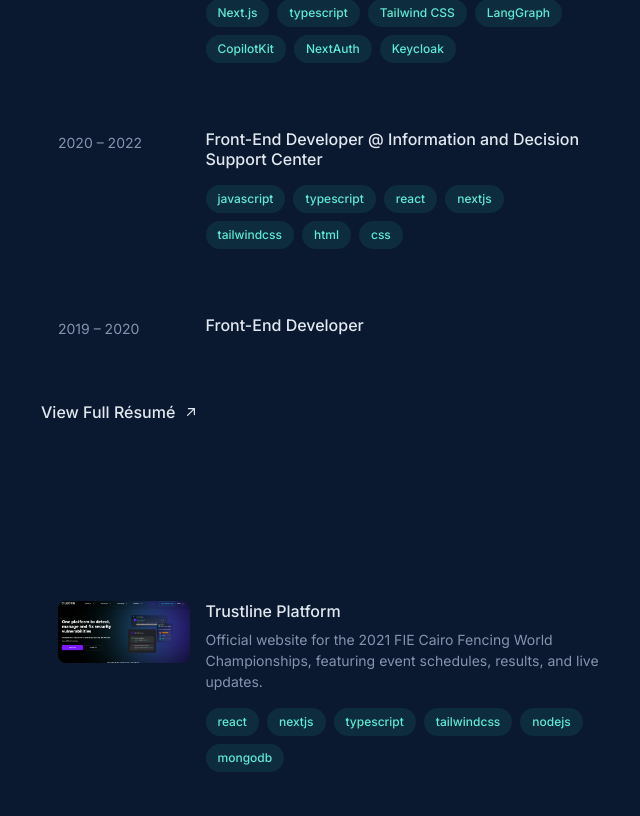
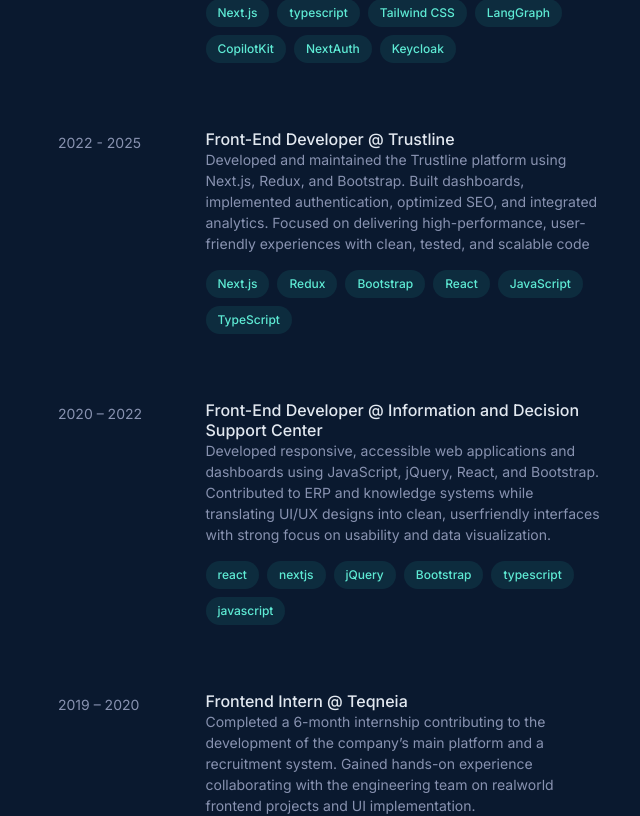
Before and after one commit to mostafashabanelbanna/mostafashabanelbanna.github.io, a Next.js app: page / in a window 1280 px wide. Shown: the part 887-1703 px from the top of the page, without its empty margins (615-1255 px from the left). Built offline with nearby package versions, Linux system fonts and the light colour scheme.

Commit message:
complete Experience section

```diff
--- a/src/components/Experience.tsx
+++ b/src/components/Experience.tsx
@@ -5,6 +5,7 @@
   {
     title: "Front-End Developer",
     company: "Nua Security",
+    companyUrl: "https://nuasec.netlify.app/",
     date: "2025 - Present",
     summary: `Built responsive landing pages and contributed to AI-driven cybersecurity tools using Next.js, Tailwind CSS, and LangGraph. Focused on frontend performance, authentication, and integration of CopilotKit, NextAuth, and Keycloak for secure, modern user experiences.`,
     achievements: [
@@ -24,32 +25,56 @@
   },
   {
     title: "Front-End Developer",
+    company: "Trustline",
+    companyUrl: "https://www.trustline.sa/",
+    date: "2022 - 2025",
+    summary: `Developed and maintained the Trustline platform using Next.js, Redux, and Bootstrap. Built dashboards, implemented authentication, optimized SEO, and integrated analytics. Focused on delivering high-performance, user-friendly experiences with clean, tested, and scalable code`,
+    achievements: [
+      "Developed high-quality front-end code adhering to best practices.",
+      "Enhanced SEO performance, resulting in improved search engine rankings.",
+      "Recommended and implemented new features to improve functionality and usability.",
+    ],
+    tools: [
+      "Next.js",
+      "Redux",
+      "Bootstrap",
+      "React",
+      "JavaScript",
+      "TypeScript",
+    ],
+  },
+  {
+    title: "Front-End Developer",
     company: "Information and Decision Support Center",
+    companyUrl: "https://idsc.gov.eg/",
     date: "2020 – 2022",
+    summary: `Developed responsive, accessible web applications and dashboards using JavaScript, jQuery, React, and Bootstrap. Contributed to ERP and knowledge systems while translating UI/UX designs into clean, userfriendly interfaces with strong focus on usability and data visualization.`,
     achievements: [
       "Translated UI/UX designs into fully functional front-end applications.",
       "Created reusable code and libraries to streamline development.",
       "Designed and developed data visualization components.",
     ],
     tools: [
-      "javascript",
-      "typescript",
       "react",
       "nextjs",
-      "tailwindcss",
-      "html",
-      "css",
+      "jQuery",
+      "Bootstrap",
+      "typescript",
+      "javascript",
     ],
   },
   {
-    title: "Front-End Developer",
-    company: "",
+    title: "Frontend Intern",
+    company: "Teqneia",
+    companyUrl: "https://teqneia.com/",
     date: "2019 – 2020",
+    summary: `Completed a 6-month internship contributing to the development of the company’s main platform and a recruitment system. Gained hands-on experience collaborating with the engineering team on realworld frontend projects and UI implementation.`,
     achievements: [
       "Designed and developed responsive web applications for multiple platforms.",
       "Maintained and enhanced legacy systems to improve performance.",
       "Ensured cross-device compatibility and stability.",
     ],
+    tools: ["React", "JavaScript", "jQuery", "Bootstrap"],
   },
 ];
 
@@ -63,9 +88,7 @@
             className="group relative transition-all duration-300 hover:bg-[color:var(--section-bg)] hover:border-[#233554] rounded-lg p-4 border border-transparent"
           >
             <a
-              href={
-                exp.company ? `https://${exp.company.toLowerCase()}.com` : "#"
-              }
+              href={exp.companyUrl}
               target="_blank"
               rel="noopener noreferrer"
               className="block"
```
